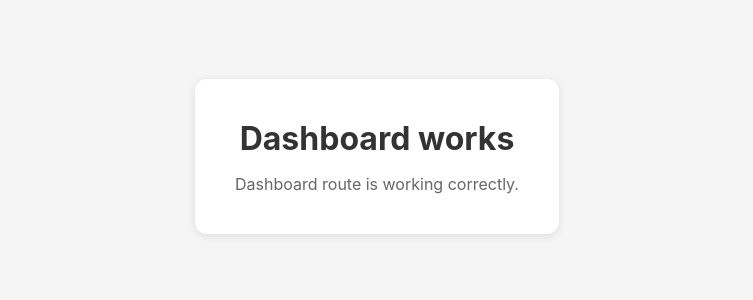
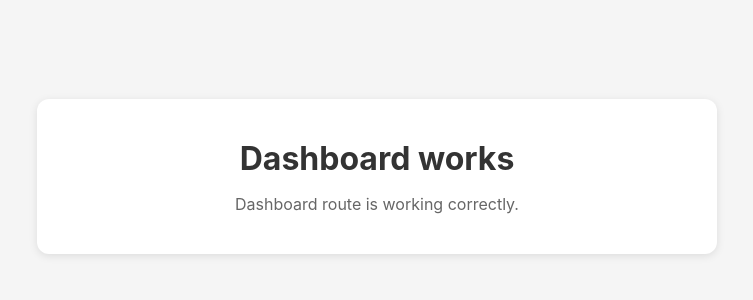
Before and after one commit to armins40/siparis-sistemi, a Next.js app: page /dashboard in a window 1280 px wide. Shown: the part 252-552 px from the top of the page, without its empty margins (263-1016 px from the left). Built offline with nearby package versions, Linux system fonts and the light colour scheme.

Commit message:
fix: customer menu product visibility

```diff
--- a/app/dashboard/page.tsx
+++ b/app/dashboard/page.tsx
@@ -1,3 +1,5 @@
+'use client'
+
 export default function DashboardPage() {
   return (
     <div style={{
@@ -6,14 +8,17 @@ export default function DashboardPage() {
       alignItems: 'center',
       justifyContent: 'center',
       backgroundColor: '#f5f5f5',
-      fontFamily: '-apple-system, BlinkMacSystemFont, "Segoe UI", Roboto, sans-serif'
+      fontFamily: '-apple-system, BlinkMacSystemFont, "Segoe UI", Roboto, sans-serif',
+      padding: '20px'
     }}>
       <div style={{
         textAlign: 'center',
         padding: '40px',
         backgroundColor: 'white',
         borderRadius: '12px',
-        boxShadow: '0 2px 8px rgba(0,0,0,0.1)'
+        boxShadow: '0 2px 8px rgba(0,0,0,0.1)',
+        maxWidth: '600px',
+        width: '100%'
       }}>
         <h1 style={{
           fontSize: '32px',
```
Also changed, not shown: 1 other file (tests, documents, lock files or other folders).
